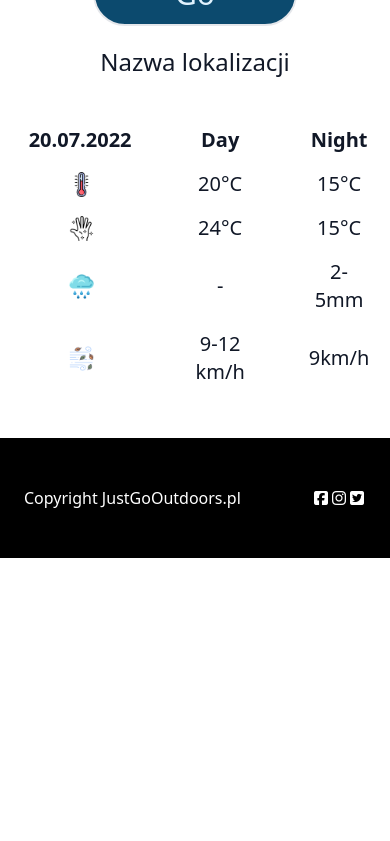
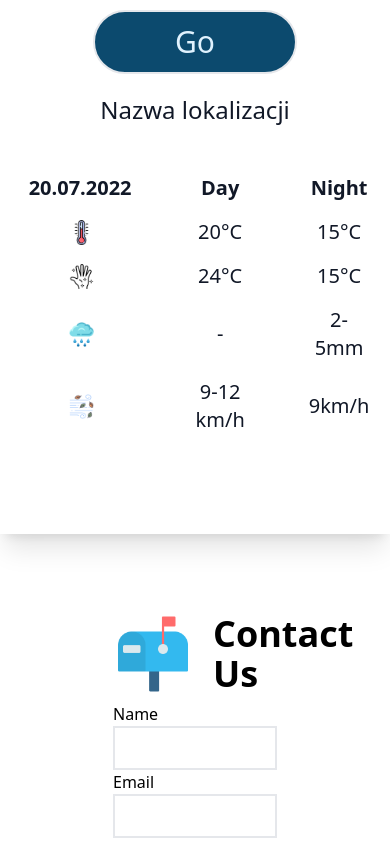
Before and after one commit to apuczka/Just_Go_Outdoors, a React (Create React App) app: page / in a window 390 px wide. Shown: the part 1156-1997 px from the top of the page. Before the commit the page ends 1714 px from the top, so only its background shows below. Built offline with nearby package versions, Linux system fonts and the light colour scheme.

Commit message:
add contact

```diff
--- a/src/App.js
+++ b/src/App.js
@@ -1,12 +1,13 @@
 import './App.css';
 import Headers from "./components/Headers";
 import Section from "./components/Section";
+import Contact from "./components/Contact";
 import Footer from "./components/Footer";
-import background from "./assets/background.jpg";
+// import background from "./assets/background.jpg";
 
-const backgroundImage = {
-    backgroundImage: "url(" + background + ")",
-};
+// const backgroundImage = {
+//     backgroundImage: "url(" + background + ")",
+// };
 
 function App() {
   return (
@@ -15,6 +16,7 @@ function App() {
 
           <Headers />
           <Section />
+          <Contact />
           <Footer />
       </div>
 
--- /dev/null
+++ b/src/components/Contact.js
@@ -0,0 +1,34 @@
+import React from 'react';
+import Button from "./Button";
+import mailbox from '../assets/mailbox.png';
+
+const Contact = () => {
+    return (
+        <div className="container max-w-6xl mx-auto px-6 py-12 shadow-xl">
+            <div className="w-2/3 m-auto p-8 ">
+                <h1 className="text-4xl font-bold flex items-center">
+                    <img src={mailbox} width={100} height={100} className="pr-5" />
+                    <span>Contact Us</span>
+                </h1>
+                <form action="" className="flex flex-col">
+                    <div className="my-2 flex flex-col">
+                        <label htmlFor="name">Name</label>
+                        <input type="text" className="border-2 p-2"/>
+                        <label htmlFor="email">Email</label>
+                        <input type="email" className="border-2 p-2" />
+                    </div>
+                    <div className="my-2 flex flex-col">
+                        <label htmlFor="message">Message</label>
+                        <textarea className="border-2 p-2" id="message" cols="30" rows="10"></textarea>
+                    </div>
+                    <Button />
+                </form>
+            </div>
+
+
+        </div>
+
+    );
+};
+
+export default Contact;
--- a/src/components/Headers.js
+++ b/src/components/Headers.js
@@ -1,13 +1,13 @@
 import React from 'react';
 import Hamburgers from './Hamburger';
 import logo from '../assets/logo.png';
-import background from '../assets/background.jpg';
+// import background from '../assets/background.jpg';
 import Button from "./Button";
 import rainGif from '../assets/rain.gif'
 
-const backgroundImage = {
-    backgroundImage: "url(" + background + ")",
-};
+// const backgroundImage = {
+//     backgroundImage: "url(" + background + ")",
+// };
 
 
 
@@ -16,7 +16,7 @@ const Headers = () => {
         <div className="container max-w-6xl mx-auto px-6 py-12 shadow-xl">
             <nav className="flex items-center justify-between text-[grey]">
                 <img className="rounded-full mr-6 ml-11" src={logo} alt="logo" height={100} width={100}/>
-                <div className="hidden h-10 font-sarif md:flex md:space-x-8 text-xl mr-11">
+                <div className="hidden h-10 font-alata md:flex md:space-x-8 text-xl mr-11">
                     <div className="group">
                         <a href="#">Home</a>
                         <div className="mx-2 group-hover:border-b group-hover:border-blue-50"></div>
--- a/src/components/Section.js
+++ b/src/components/Section.js
@@ -5,7 +5,7 @@ import Weather from "./Weather";
 
 const Section = () => {
     return (
-        <section className="md:flex">
+        <section className="container max-w-6xl mx-auto px-6 py-12 shadow-xl md-flex">
             <Form />
             <Weather />
         </section>
```
Also changed, not shown: public/contact.html (deleted, +0 -13 lines), tailwind.config.js (+5 -4 lines), src/assets/mailbox.png (added).
